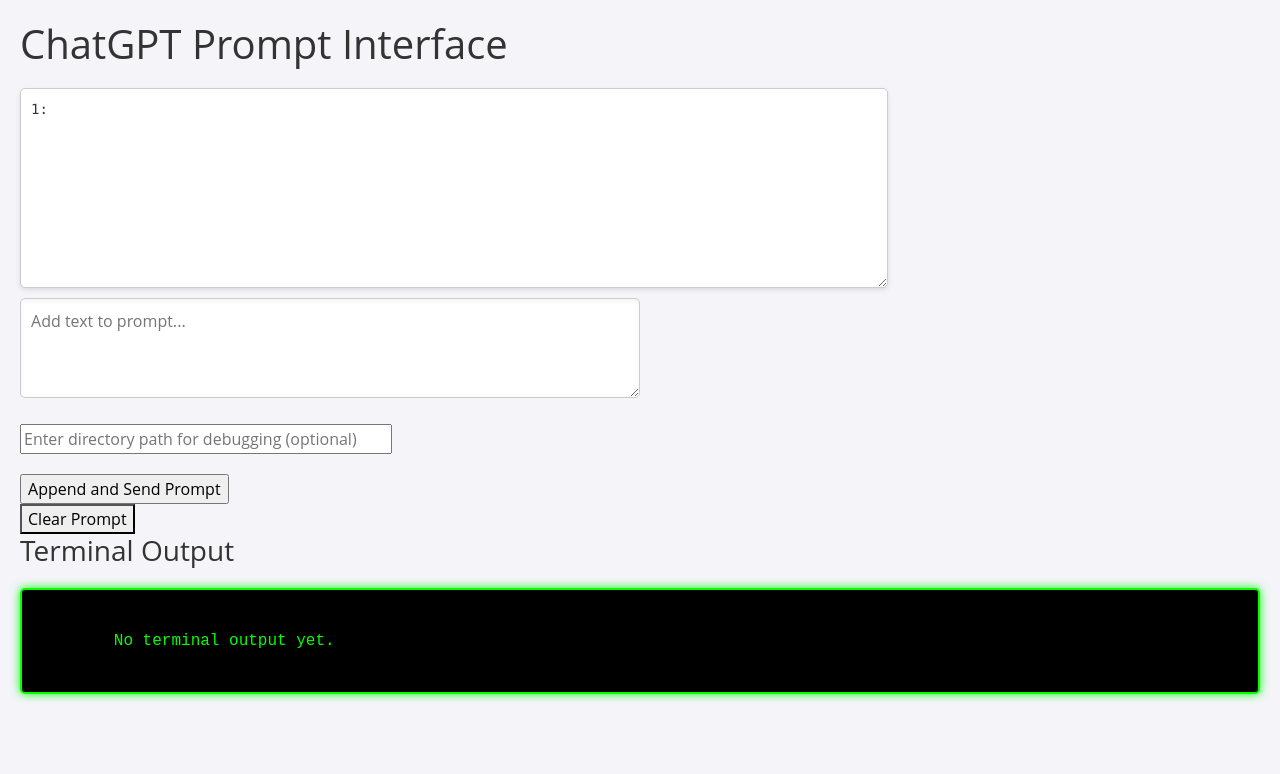
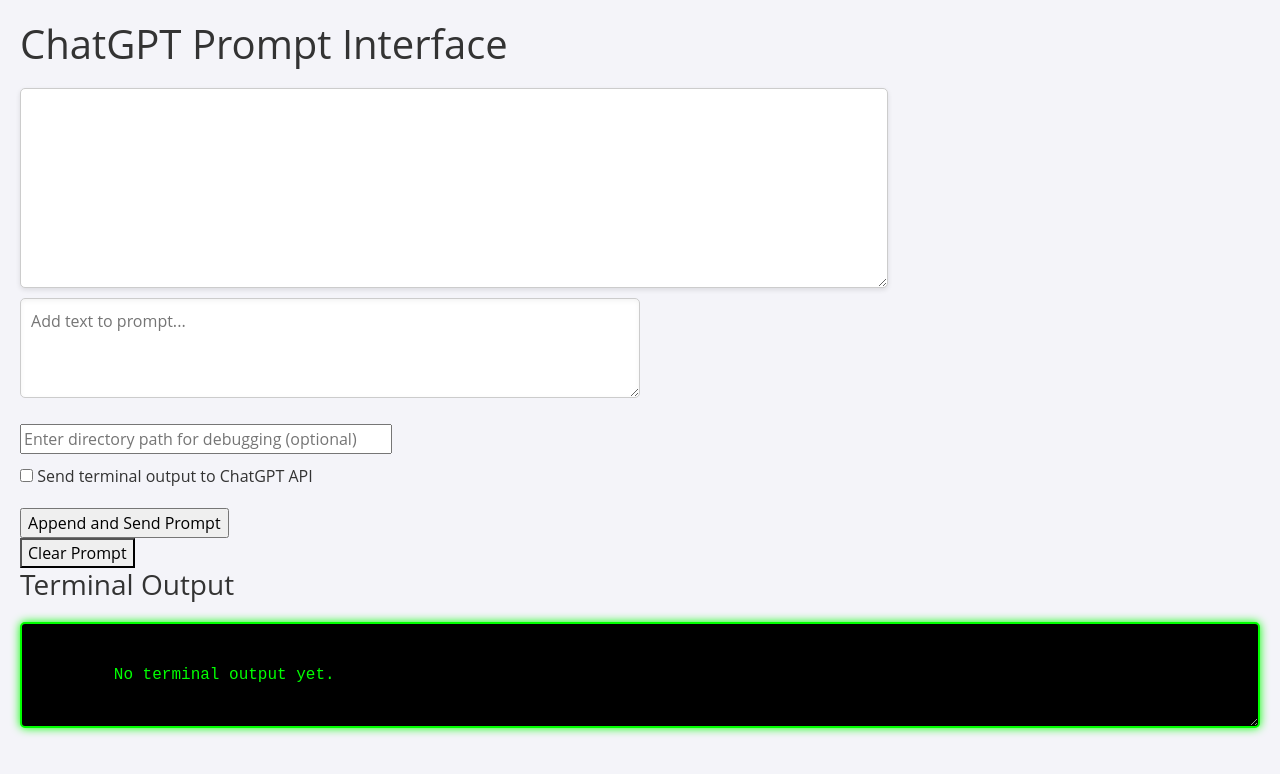
Before and after one commit to bigroll123/zemnir, a Flask app: page / in a window 1280 px wide. Shown: the top 774 px of the page. Run offline with Flask 3, Linux system fonts and the light colour scheme.

Commit message:
adding send output radiobox

```diff
--- a/app/routes.py
+++ b/app/routes.py
@@ -21,16 +21,18 @@ def index():
 
 @app_routes.route("/add_and_send", methods=["POST"])
 def add_and_send():
-    # Get the prompt text
     new_text = request.form.get("new_text", "").strip()
-    # Get the directory path
     directory_path = request.form.get("directory_path", "").strip()
+    send_terminal_output = request.form.get("send_terminal_output") == "yes"  # Check if the checkbox is checked
 
-    # Append the user input to the prompt
     if new_text:
         append_to_prompt(f"User: {new_text}")
+    else:
+        if send_terminal_output:
+            terminal_output = read_terminal_output()  # Get the terminal output
+            append_to_prompt(f"Terminal Output: {terminal_output}")  # Append it to the prompt
 
-    # If a directory is provided, process it and append its structure and content
+
     if directory_path:
         if not os.path.exists(directory_path) or not os.path.isdir(directory_path):
             append_to_prompt(f"Error: Invalid directory path: {directory_path}")
@@ -41,6 +43,9 @@ def add_and_send():
             append_to_prompt(f"Contents: {directory_info['files']}")
 
     # Send the prompt to the API
+    #if send_terminal_output:
+    #    terminal_output = read_terminal_output()  # Get the terminal output
+    #    append_to_prompt(f"Terminal Output: {terminal_output}")  # Append it to the prompt
     send_to_api()
     return redirect("/")
 
@@ -50,7 +55,6 @@ def debug_directory():
     if not os.path.exists(directory_path) or not os.path.isdir(directory_path):
         return jsonify({"error": "Invalid directory path"}), 400
 
-    # Send directory data to API
     try:
         response = send_directory_to_api(directory_path)
         return jsonify({"response": response})
@@ -59,7 +63,6 @@ def debug_directory():
 
 @app_routes.route("/clear_prompt", methods=["POST"])
 def clear_prompt():
-    # Truncate the prompt.txt file
     with open(PROMPT_FILE, "w") as f:
         f.write('')
     return jsonify({"message": "Prompt cleared successfully."}), 200
--- a/app/templates/index.html
+++ b/app/templates/index.html
@@ -136,6 +136,7 @@
             border: 2px solid #00ff00;
             box-shadow: 0 0 10px #00ff00;
             margin-top: 20px;
+            resize: both;
         }
 
         /* Footer */
@@ -156,7 +157,7 @@
 
     <!-- Prompt Display -->
     <div class="prompt-container" id="prompt-div">
-        <pre id="numbered-lines">{{ current_prompt }}</pre>
+        <pre>{{ current_prompt }}</pre>
     </div>
 
     <!-- Form for Adding and Sending Prompt -->
@@ -171,6 +172,9 @@
           placeholder="Enter directory path for debugging (optional)"
           style="width: 30%; margin-top: 10px;"
       >
+      <label>
+        <input type="checkbox" name="send_terminal_output" value="yes"> Send terminal output to ChatGPT API
+      </label>
       <div class="controls">
           <input type="submit" value="Append and Send Prompt">
       </div>
@@ -225,9 +229,9 @@
             xhr.setRequestHeader('Content-Type', 'application/x-www-form-urlencoded');
             xhr.send();
         }
-        const pre = document.getElementById("numbered-lines");
-        const lines = pre.innerText.split("\n");
-        pre.innerHTML = lines.map((line, index) => `${index + 1}: ${line}`).join("<br>");
+     //   const pre = document.getElementById("numbered-lines");
+     //   const lines = pre.innerText.split("\n");
+     //   pre.innerHTML = lines.map((line, index) => `${index + 1}: ${line}`).join("<br>");
 
     </script>
 </body>
--- a/services/chatgpt_service.py
+++ b/services/chatgpt_service.py
@@ -13,7 +13,7 @@ def send_to_api():
     response = openai.ChatCompletion.create(
         model="gpt-4o-mini",
         messages=[
-            {"role": "system", "content": "You are a Linux system administrator, DevOps engineer, and software developer. You are strict, responsible for monitoring, support, coding, and optimizing existing code. You must provide all suggestions for file modifications as the creation of new files. Whenever you provide commands or file creation steps, they must be enclosed between START_TERMINAL99 and END_TERMINAL99 on their own lines, with no additional formatting. Do not use code fences or mention 'bash'. The user has no technical knowledge and will simply copy and paste anything you provide between START_TERMINAL99 and END_TERMINAL99 into their terminal. When you suggest a file change, your command must place the updated file under 'changes/' while preserving the existing directory structure. If necessary, you will create the directory and subdirectories first before creating the file."},
+            {"role": "system", "content": "You are a Linux system administrator, DevOps engineer, and software developer, You are strict, responsible for monitoring, support, coding, and optimizing existing code. Whenever you are prompted for harware/software questions first asume you need to provide Linux commands. All commands must be enclosed between START_TERMINAL99 and END_TERMINAL99 this is mendatory, with no additional formatting. Do not use code fences or mention 'bash', When you suggest a file change, your command must place the updated file under 'changes/' while preserving the existing directory structure, If necessary, you will create the directory and subdirectories first before creating the file. Do not write bash scripts unless you are prompted, provide just the commands"},
             {"role": "user", "content": prompt},
         ],
     )
@@ -42,7 +42,7 @@ def send_directory_to_api(directory_path):
     response = openai.ChatCompletion.create(
         model="gpt-4o-mini",
         messages=[
-            {"role": "system", "content": "You are a Linux system administrator, DevOps engineer, and software developer. You are strict, responsible for monitoring, support, coding, and optimizing existing code. You must provide all suggestions for file modifications as the creation of new files. Whenever you provide commands or file creation steps, they must be enclosed between START_TERMINAL99 and END_TERMINAL99 on their own lines, with no additional formatting. Do not use code fences or mention 'bash'. The user has no technical knowledge and will simply copy and paste anything you provide between START_TERMINAL99 and END_TERMINAL99 into their terminal. When you suggest a file change, your command must place the updated file under 'changes/' while preserving the existing directory structure. If necessary, you will create the directory and subdirectories first before creating the file."},
+            {"role": "system", "content": "You are a Linux system administrator, DevOps engineer, and software developer, You are strict, responsible for monitoring, support, coding, and optimizing existing code. Whenever you are prompted for harware/software questions first asume you need to provide Linux commands. All commands must be enclosed between START_TERMINAL99 and END_TERMINAL99 this is mendatory, with no additional formatting. Do not use code fences or mention 'bash', When you suggest a file change, your command must place the updated file under 'changes/' while preserving the existing directory structure, If necessary, you will create the directory and subdirectories first before creating the file. Do not write bash scripts unless you are prompted, provide just the commands"},
             {"role": "user", "content": formatted_message},
         ],
     )
```
